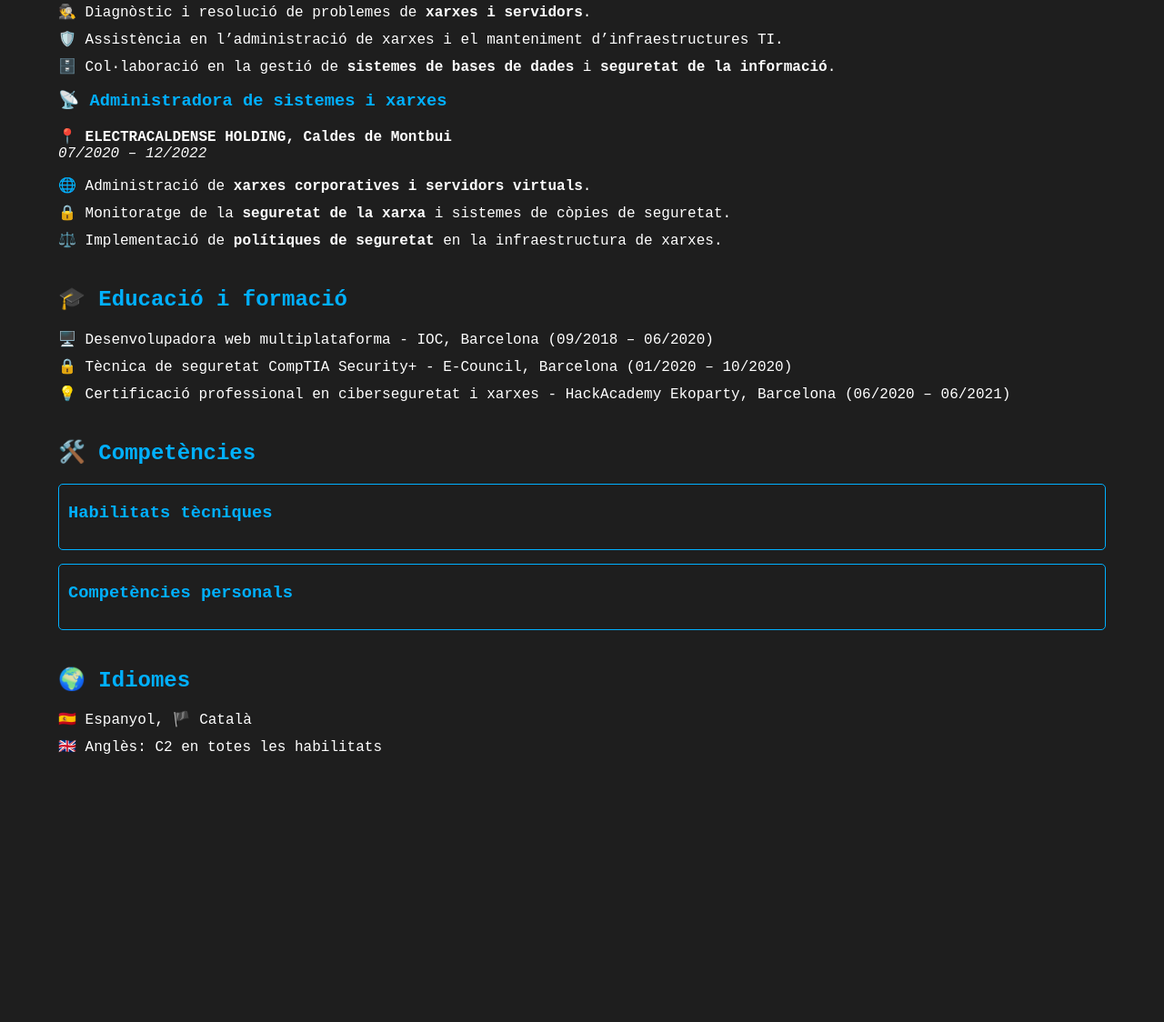
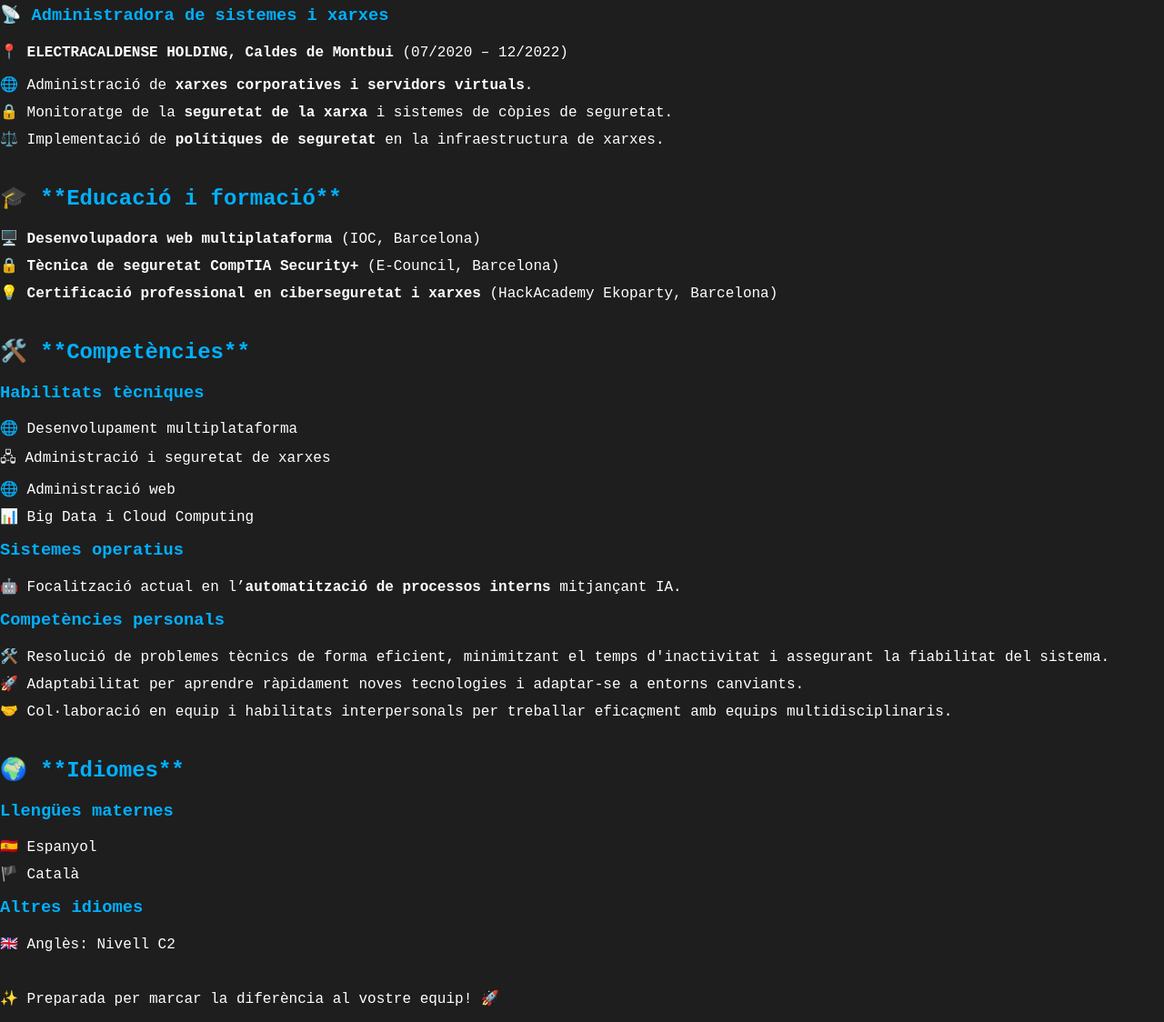
Before and after one commit to carmentudela/CV-Interactiu, a plain HTML site: page cv.html in a window 1280 px wide. Shown: the part 936-2060 px from the top of the page at 91% size. Before the commit the page ends 1807 px from the top, so only its background shows below. Drawn offline with nearby package versions, Linux system fonts and the light colour scheme; files that its build step writes are made by us from their sources.

Commit message:
Update cv.html

```diff
--- a/cv.html
+++ b/cv.html
@@ -5,13 +5,12 @@
     <meta charset="UTF-8">
     <meta name="viewport" content="width=device-width, initial-scale=1.0">
     <title>Currículum de Carmen Tudela</title>
-    <link rel="stylesheet" href="styles.css">
+    <link rel="stylesheet" href="assets/css/styles.css">
+    <script src="assets/js/scripts.js" defer></script>
 </head>
 <body>
-
-    <div class="container">
     <header>
-            <h1 class="title">🌟 <strong>Carmen Tudela</strong></h1>
+        <h1>🌟 **Carmen Tudela**</h1>
         <p><strong>📅 Data de naixement:</strong> 17/03/1981</p>
         <p><strong>🌍 Nacionalitat:</strong> Espanyola</p>
         <p><strong>👩‍💻 Gènere:</strong> Femení</p>
@@ -20,16 +19,17 @@
         <p><strong>🏡 Adreça:</strong> Carrer xxxxxxxxxxxxx 8, entresòl 3, escala B, 08018, BARCELONA, Espanya</p>
     </header>
 
-        <section class="about-me">
-            <h2>💡 Sobre mi</h2>
+    <section id="sobre-mi">
+        <h2>💡 **Sobre mi**</h2>
         <p>🎯 Soc una persona <strong>organitzada i creativa</strong> amb grans habilitats comunicatives.</p>
         <p>🤝 M’adapto bé als entorns de treball en equip i crec fermament que, amb la mentalitat adequada, <strong>qualsevol objectiu és assolible</strong>.</p>
     </section>
 
-        <section class="experience">
-            <h2>🖥️ Experiència professional</h2>
+    <section id="experiencia">
+        <h2>🖥️ **Experiència professional**</h2>
+
         <h3>🔧 Tècnica de xarxes i administradora web</h3>
-            <p><strong>📍 NETGLOBAL IT SOLUTIONS S.L., Barcelona</strong> <br> <em>09/2023 – Actualitat</em></p>
+        <p><strong>📍 NETGLOBAL IT SOLUTIONS S.L., Barcelona</strong> (09/2023 – ACTUALITAT)</p>
         <ul>
             <li>🖧 Configuració i manteniment de <strong>xarxes LAN i WAN</strong>.</li>
             <li>📊 Anàlisi i optimització del <strong>rendiment de la xarxa</strong>.</li>
@@ -39,7 +39,7 @@
         </ul>
 
         <h3>💻 Tècnica de suport informàtic</h3>
-            <p><strong>📍 DIGICULTURA SOLUTIONS, Barcelona</strong> <br> <em>01/2022 – 08/2023</em></p>
+        <p><strong>📍 DIGICULTURA SOLUTIONS, Barcelona</strong> (01/2022 – 08/2023)</p>
         <ul>
             <li>🛠️ Suport tècnic per a la instal·lació i configuració de <strong>programari i maquinari</strong>.</li>
             <li>🕵️ Diagnòstic i resolució de problemes de <strong>xarxes i servidors</strong>.</li>
@@ -48,7 +48,7 @@
         </ul>
 
         <h3>📡 Administradora de sistemes i xarxes</h3>
-            <p><strong>📍 ELECTRACALDENSE HOLDING, Caldes de Montbui</strong> <br> <em>07/2020 – 12/2022</em></p>
+        <p><strong>📍 ELECTRACALDENSE HOLDING, Caldes de Montbui</strong> (07/2020 – 12/2022)</p>
         <ul>
             <li>🌐 Administració de <strong>xarxes corporatives i servidors virtuals</strong>.</li>
             <li>🔒 Monitoratge de la <strong>seguretat de la xarxa</strong> i sistemes de còpies de seguretat.</li>
@@ -56,38 +56,53 @@
         </ul>
     </section>
 
-        <section class="education">
-            <h2>🎓 Educació i formació</h2>
+    <section id="educacio">
+        <h2>🎓 **Educació i formació**</h2>
         <ul>
-                <li>🖥️ Desenvolupadora web multiplataforma - IOC, Barcelona (09/2018 – 06/2020)</li>
-                <li>🔒 Tècnica de seguretat CompTIA Security+ - E-Council, Barcelona (01/2020 – 10/2020)</li>
-                <li>💡 Certificació professional en ciberseguretat i xarxes - HackAcademy Ekoparty, Barcelona (06/2020 – 06/2021)</li>
+            <li><strong>🖥️ Desenvolupadora web multiplataforma</strong> (IOC, Barcelona)</li>
+            <li><strong>🔒 Tècnica de seguretat CompTIA Security+</strong> (E-Council, Barcelona)</li>
+            <li><strong>💡 Certificació professional en ciberseguretat i xarxes</strong> (HackAcademy Ekoparty, Barcelona)</li>
         </ul>
     </section>
 
-        <section class="skills">
-            <h2>🛠️ Competències</h2>
-            <div class="skill" id="tech-skills">
-                <h3>Habilitats tècniques</h3>
-                <p class="hidden">🌐 Desenvolupament multiplataforma, 🖧 Administració i seguretat de xarxes, 🌐 Administració web, 📊 Big Data i Cloud Computing.</p>
-            </div>
+    <section id="habilitats">
+        <h2>🛠️ **Competències**</h2>
+        <h3 class="habilitat">Habilitats tècniques</h3>
+        <ul class="contingut-habilitats">
+            <li>🌐 Desenvolupament multiplataforma</li>
+            <li>🖧 Administració i seguretat de xarxes</li>
+            <li>🌐 Administració web</li>
+            <li>📊 Big Data i Cloud Computing</li>
+        </ul>
 
-            <div class="skill" id="personal-skills">
-                <h3>Competències personals</h3>
-                <p class="hidden">🛠️ Resolució de problemes, 🚀 Adaptabilitat, 🤝 Col·laboració en equip.</p>
-            </div>
-        </section>
+        <h3 class="habilitat">Sistemes operatius</h3>
+        <ul class="contingut-habilitats">
+            <li>🤖 Focalització actual en l’<strong>automatització de processos interns</strong> mitjançant IA.</li>
+        </ul>
 
-        <section class="languages">
-            <h2>🌍 Idiomes</h2>
-            <ul>
-                <li>🇪🇸 Espanyol, 🏴 Català</li>
-                <li>🇬🇧 Anglès: C2 en totes les habilitats</li>
+        <h3 class="habilitat">Competències personals</h3>
+        <ul class="contingut-habilitats">
+            <li>🛠️ Resolució de problemes tècnics de forma eficient, minimitzant el temps d'inactivitat i assegurant la fiabilitat del sistema.</li>
+            <li>🚀 Adaptabilitat per aprendre ràpidament noves tecnologies i adaptar-se a entorns canviants.</li>
+            <li>🤝 Col·laboració en equip i habilitats interpersonals per treballar eficaçment amb equips multidisciplinaris.</li>
         </ul>
     </section>
 
-    </div>
+    <section id="idiomes">
+        <h2>🌍 **Idiomes**</h2>
+        <h3>Llengües maternes</h3>
+        <ul>
+            <li>🇪🇸 Espanyol</li>
+            <li>🏴 Català</li>
+        </ul>
+        <h3>Altres idiomes</h3>
+        <ul>
+            <li>🇬🇧 Anglès: Nivell C2</li>
+        </ul>
+    </section>
 
-    <script src="script.js"></script>
+    <footer>
+        <p>✨ Preparada per marcar la diferència al vostre equip! 🚀</p>
+    </footer>
 </body>
 </html>
```
Lines whose indentation alone changed are shown as unchanged.
